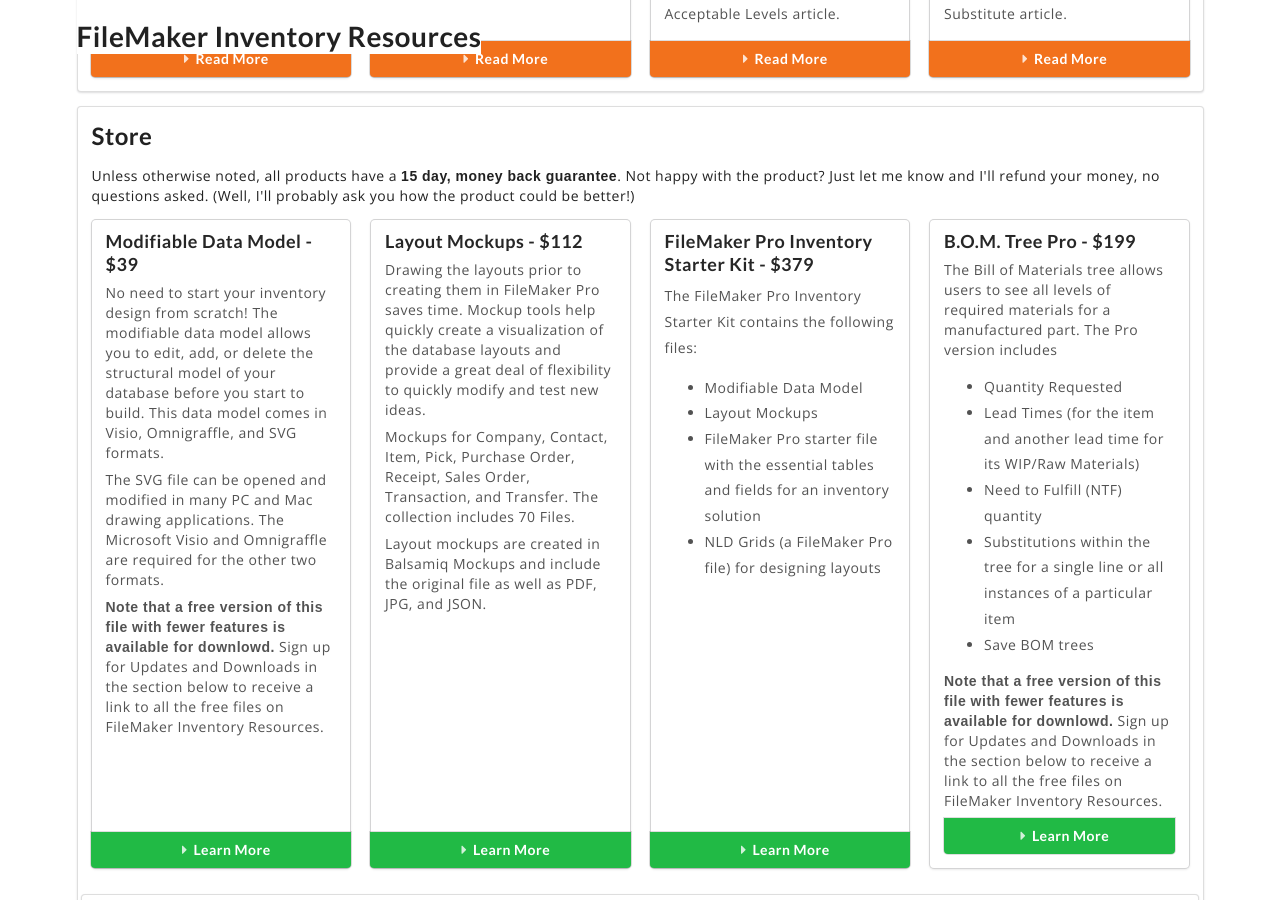
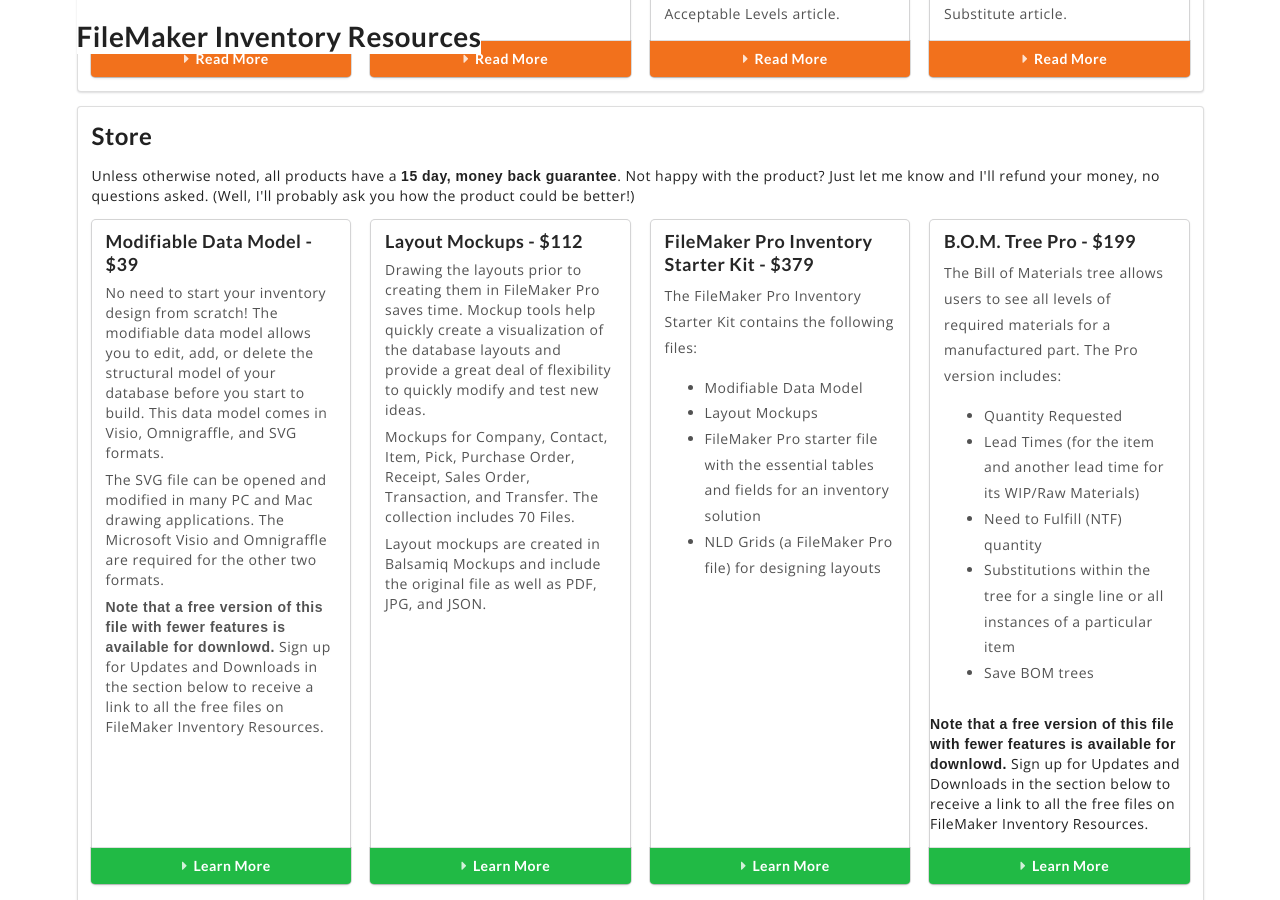
Before and after one commit to danielshanahan/FileMakerInventoryResources, a Jekyll site: the page built from index.md, in a window 1280 px wide and 900 px high, scrolled down 2072 px. Built offline with Jekyll 4.4.1, drawn with Linux system fonts in a browser that asks for light colours; nearby versions of some CDN libraries.

Commit message:
Update home.html

```diff
--- a/_layouts/home.html
+++ b/_layouts/home.html
@@ -108,7 +108,7 @@
 			<div class="card">
                 <div class="content">
                     <div class="header">B.O.M. Tree Pro - $199</div>
-                    <div class="description"><p>The Bill of Materials tree allows users to see all levels of required materials for a manufactured part.  The Pro version includes</p>
+                    <div class="description">The Bill of Materials tree allows users to see all levels of required materials for a manufactured part.  The Pro version includes:
 						<ul>
 							<li>Quantity Requested</li>
 							<li>Lead Times (for the item and another lead time for its WIP/Raw Materials)</li>
@@ -116,14 +116,15 @@
 							<li>Substitutions within the tree for a single line or all instances of a particular item</li>
 							<li>Save BOM trees</li>
 						</ul>
+					</div>
+                </div>
+
 					<p><strong>Note that a free version of this file with fewer features is available for downlowd.</strong>  Sign up for Updates and Downloads in the section below to receive a link to all the free files on FileMaker Inventory Resources.</p>
 
                     <a class="ui bottom attached green button" type="button" href="https://gumroad.com/l/JvEE">
                         <i class="caret right icon"></i>
                         Learn More
                     </a>
-            </div>
-	</div>
 			</div>
 		<!-- end Store -->
 
```
Lines whose indentation alone changed are shown as unchanged.
